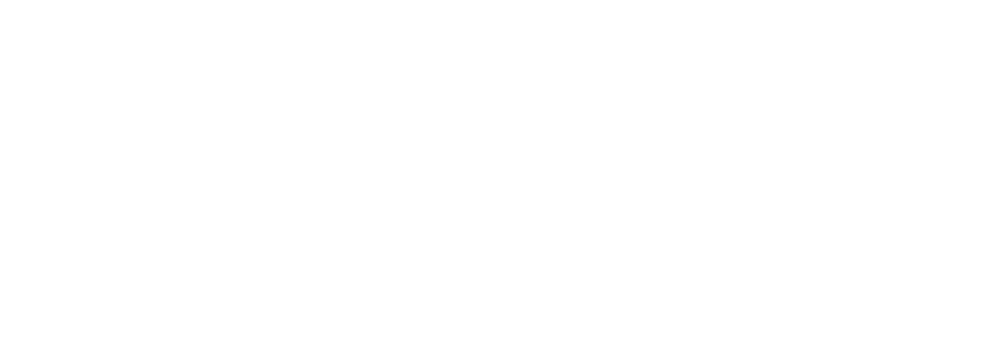
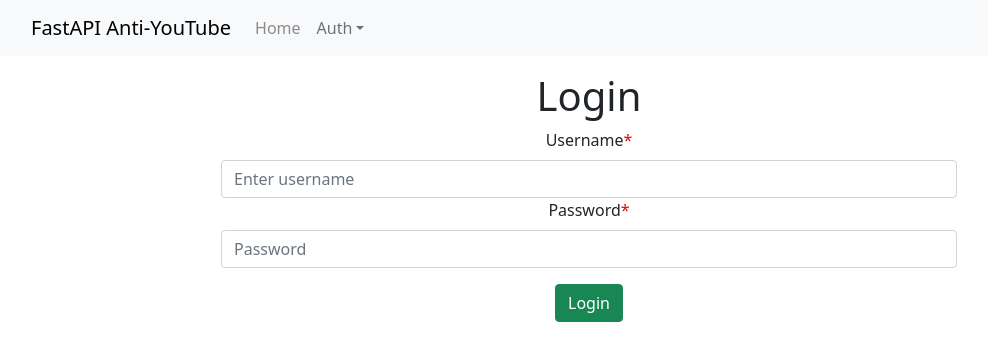
Before and after one commit to Anti-Counter021/Anti-YouTube-front-end, a React (Create React App) app: page /login in a window 1280 px wide. Shown: the top 360 px of the page, without its empty margins (51-1039 px from the left). Built offline with nearby package versions, Linux system fonts and the light colour scheme.

Commit message:
Login and redirect

```diff
--- a/src/App.js
+++ b/src/App.js
@@ -1,5 +1,6 @@
 import {Route, Switch} from "react-router-dom";
 
+import Login from "./components/Login";
 import Register from "./components/Register";
 
 const App = () => {
@@ -8,6 +9,7 @@
         <div className="App">
             <Switch>
                 <Route exact path='/register' component={Register}/>
+                <Route exact path='/login' component={Login}/>
             </Switch>
         </div>
     );
--- a/src/Services.js
+++ b/src/Services.js
@@ -27,4 +27,8 @@
         return await this.httpRequest({method: 'POST', url: 'auth/register', data});
     }
 
+    login = async (data) => {
+        return await this.httpRequest({method: 'POST', url: 'auth/login', data});
+    }
+
 }
--- a/src/Tokens.js
+++ b/src/Tokens.js
@@ -2,4 +2,8 @@
     return localStorage.getItem('token');
 };
 
-export {GetToken};
+const setToken = (data) => {
+    localStorage.setItem('token', data);
+};
+
+export {GetToken, setToken};
--- /dev/null
+++ b/src/components/Login.js
@@ -0,0 +1,97 @@
+import React, {useEffect, useState} from "react";
+
+import {Redirect} from "react-router-dom";
+import {Form, FormGroup, Container, Row, FormLabel, FormControl, Button, Alert} from "react-bootstrap";
+
+import Navigation from "./Navigation";
+import WithServices from "./WithService";
+import {GetToken, setToken} from "../Tokens";
+
+
+const Login = ({Service}) => {
+
+    const [redirect, setRedirect] = useState(false);
+
+    useEffect(() => {
+        if (GetToken()) {
+            setRedirect(true);
+        }
+    }, []);
+
+    const [show, setShow] = useState(false);
+
+    if (redirect) {
+        return (<Redirect to='/'/>);
+    }
+
+    const login = async (event) => {
+        event.preventDefault();
+        document.querySelector('#btn-login').style.opacity = '0';
+
+        const data = Object.fromEntries(new FormData(event.target).entries());
+
+        await Service.login(data)
+            .then(res => {
+                if (res.detail) {
+                    setShow(true);
+                    document.querySelector('#error').textContent = res.detail;
+                } else {
+                    setToken(res.access_token);
+                    window.location.href = '/';
+                }
+            })
+            .catch(error => {
+                console.log(error);
+            });
+
+        document.querySelector('#btn-login').style.opacity = '1';
+    }
+
+    return (
+        <>
+            <Navigation/>
+            <Container>
+                <Row className="mt-3">
+                    <div className="col-md-2"/>
+
+                    <Form className="col-md-8 text-center" onSubmit={login}>
+
+                        <h1>Login</h1>
+
+                        {
+                            show ? (
+                                <Alert variant="warning" onClose={() => setShow(false)}>
+                                    <div className="d-flex justify-content-end">
+                                        <Button onClick={() => setShow(false)} variant="warning" style={{color: "#000"}}>
+                                            X
+                                        </Button>
+                                    </div>
+                                    <p id="error"/>
+                                </Alert>
+                            ) : null
+                        }
+
+                        <FormGroup>
+                            <FormLabel>Username<span className="required">*</span></FormLabel>
+                            <FormControl required name="username" type="text" placeholder="Enter username"/>
+                        </FormGroup>
+
+                        <FormGroup>
+                            <FormLabel>Password<span className="required">*</span></FormLabel>
+                            <FormControl required name="password" type="password" placeholder="Password"/>
+                        </FormGroup>
+
+                        <Button id="btn-login" className="mt-3" variant="success" type="submit">
+                            Login
+                        </Button>
+
+                    </Form>
+                </Row>
+            </Container>
+        </>
+    );
+
+};
+
+
+export default WithServices()(Login);
--- a/src/components/Navigation.js
+++ b/src/components/Navigation.js
@@ -1,10 +1,8 @@
-import React, {useEffect} from "react";
+import React from "react";
 
 import {Link} from "react-router-dom";
 import NavbarCollapse from "react-bootstrap/NavbarCollapse";
 import {Container, Nav, Navbar, NavbarBrand, NavDropdown, NavLink} from "react-bootstrap";
-
-import {GetToken} from "../Tokens";
 
 const Navigation = () => {
 
--- a/src/components/Register.js
+++ b/src/components/Register.js
@@ -4,18 +4,24 @@
 import {Form, FormGroup, Container, Row, FormLabel, FormControl, FormCheck, Button, Alert} from "react-bootstrap";
 
 import {GetToken} from "../Tokens";
+import Navigation from "./Navigation";
 import WithService from "./WithService";
-import Navigation from "./Navigation";
 
 const Register = ({Service}) => {
 
+    const [redirect, setRedirect] = useState(false);
+
     useEffect(() => {
         if (GetToken()) {
-            return (<Redirect to='/'/>);
+            setRedirect(true);
         }
-    });
+    }, []);
 
     const [show, setShow] = useState(false);
+
+    if (redirect) {
+        return (<Redirect to='/'/>);
+    }
 
     const registration = async (event) => {
         event.preventDefault();
@@ -66,17 +72,17 @@
                         }
 
                         <FormGroup>
-                            <FormLabel>Username</FormLabel>
+                            <FormLabel>Username<span className="required">*</span></FormLabel>
                             <FormControl required name="username" type="text" placeholder="Enter username"/>
                         </FormGroup>
 
                         <FormGroup>
-                            <FormLabel>Email address</FormLabel>
+                            <FormLabel>Email address<span className="required">*</span></FormLabel>
                             <FormControl required name="email" type="email" placeholder="Enter email"/>
                         </FormGroup>
 
                         <FormGroup>
-                            <FormLabel>About</FormLabel>
+                            <FormLabel>About<span className="required">*</span></FormLabel>
                             <FormControl required name="about" type="text" placeholder="About"/>
                         </FormGroup>
 
@@ -85,18 +91,19 @@
                         </FormGroup>
 
                         <FormGroup>
-                            <FormLabel>Password</FormLabel>
+                            <FormLabel>Password<span className="required">*</span></FormLabel>
                             <FormControl required name="password" type="password" placeholder="Password"/>
                         </FormGroup>
 
                         <FormGroup>
-                            <FormLabel>Confirm password</FormLabel>
+                            <FormLabel>Confirm password<span className="required">*</span></FormLabel>
                             <FormControl required name="confirm_password" type="password" placeholder="Confirm password"/>
                         </FormGroup>
 
                         <Button id="btn-register" className="mt-3" variant="success" type="submit">
                             Register
                         </Button>
+
                     </Form>
                 </Row>
             </Container>
--- a/src/index.scss
+++ b/src/index.scss
@@ -6,3 +6,7 @@
         color: #000;
     }
 }
+
+.required {
+    color: #e50707;
+}
```
